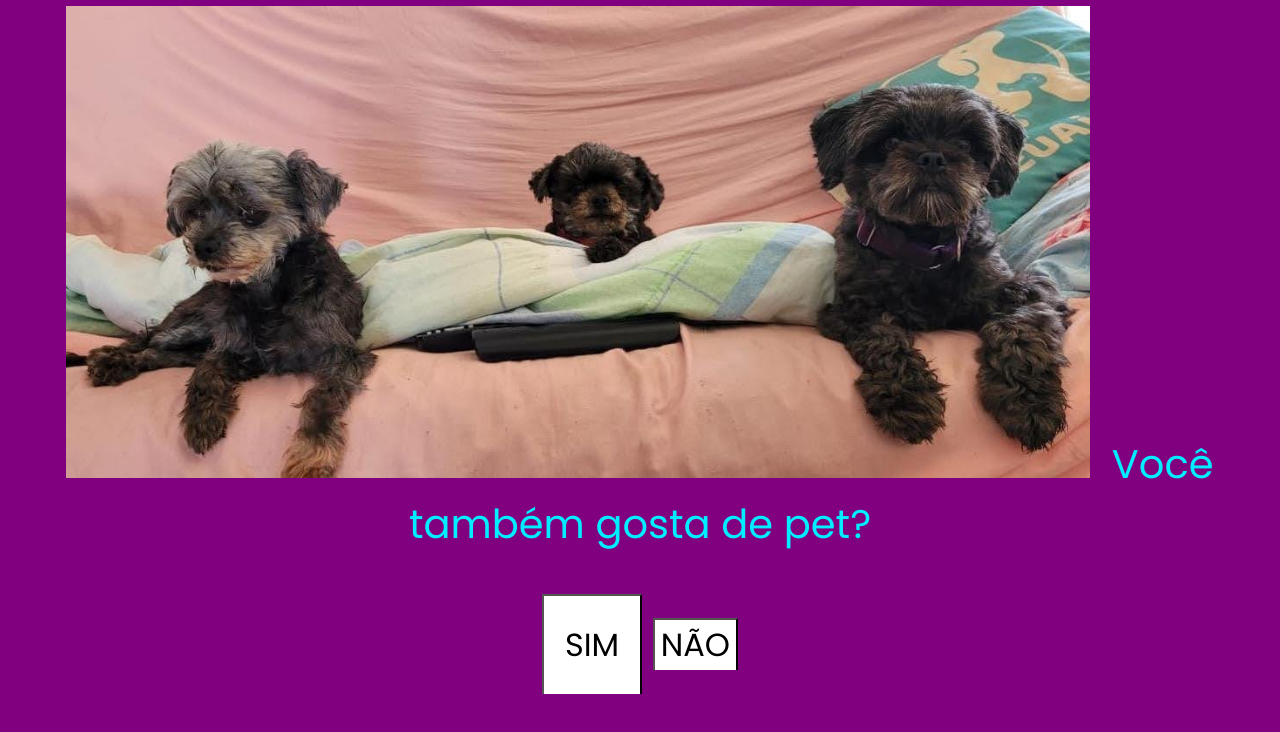
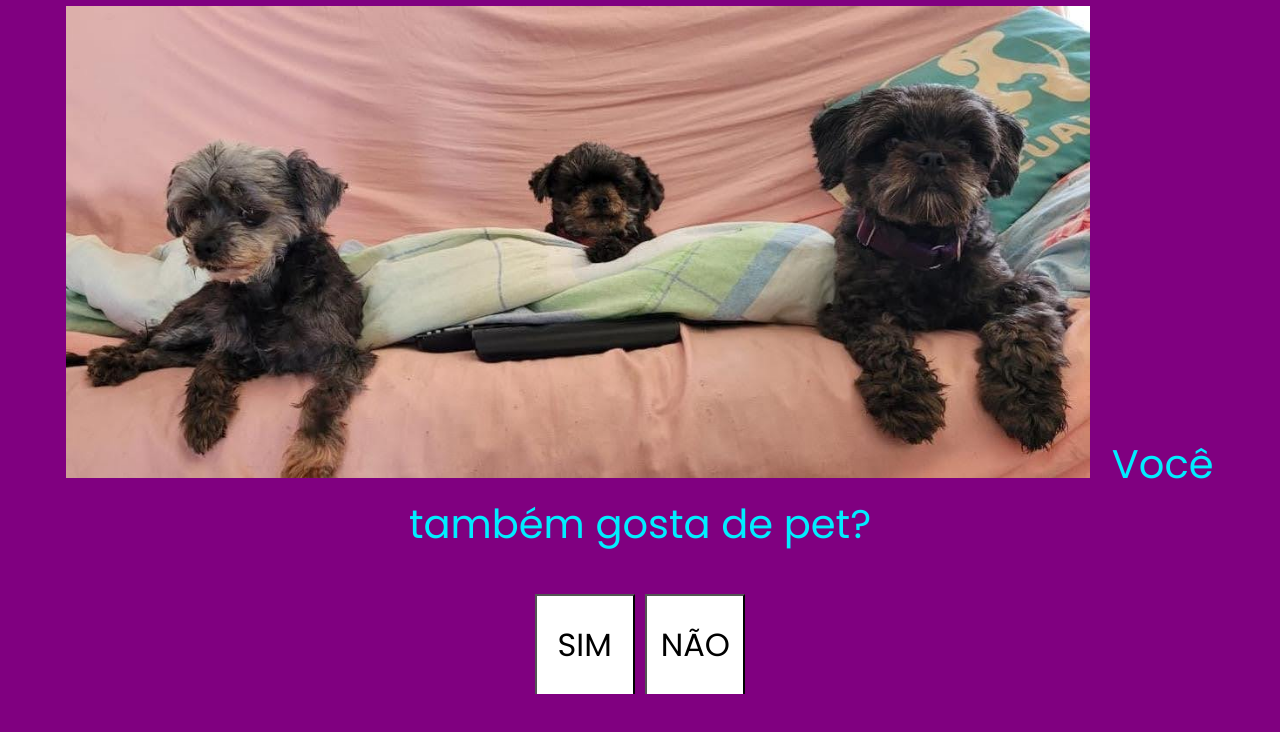
Before and after one commit to draanne/Algor-timo, a plain HTML site: page index.html in a window 1280 px wide. Drawn offline with Linux system fonts and the light colour scheme.

Commit message:
Add files via upload

```diff
--- a/index.html
+++ b/index.html
@@ -7,7 +7,7 @@
     <link rel="preconnect" href="https://fonts.googleapis.com">
     <link rel="preconnect" href="https://fonts.gstatic.com" crossorigin>
     <link href="https://fonts.googleapis.com/css2?family=Poppins:ital,wght@0,100;0,200;0,300;0,400;0,500;0,600;0,700;0,800;0,900;1,100;1,200;1,300;1,400;1,500;1,600;1,700;1,800;1,900&display=swap" rel="stylesheet">
-    <title>PETs</title>
+    <title>Em busca da nossa vila perdida</title>
 </head>
 <body>
     <main>
@@ -16,7 +16,7 @@
             <img
             <p> Você também gosta de pet? </p>
             <button style="width: 100px; height: 100px;" class="btn-proximo" data-proximo="1">SIM</button>
-            <button class="btn-proximo" data-proximo="2">NÃO</button>
+            <button style="width: 100px; height: 100px;"class="btn-proximo" data-proximo="2">NÃO</button>
         </div>
         <div class="passo" id="passo-1">
             <img src="gatoecachorro.png" alt="">
```
